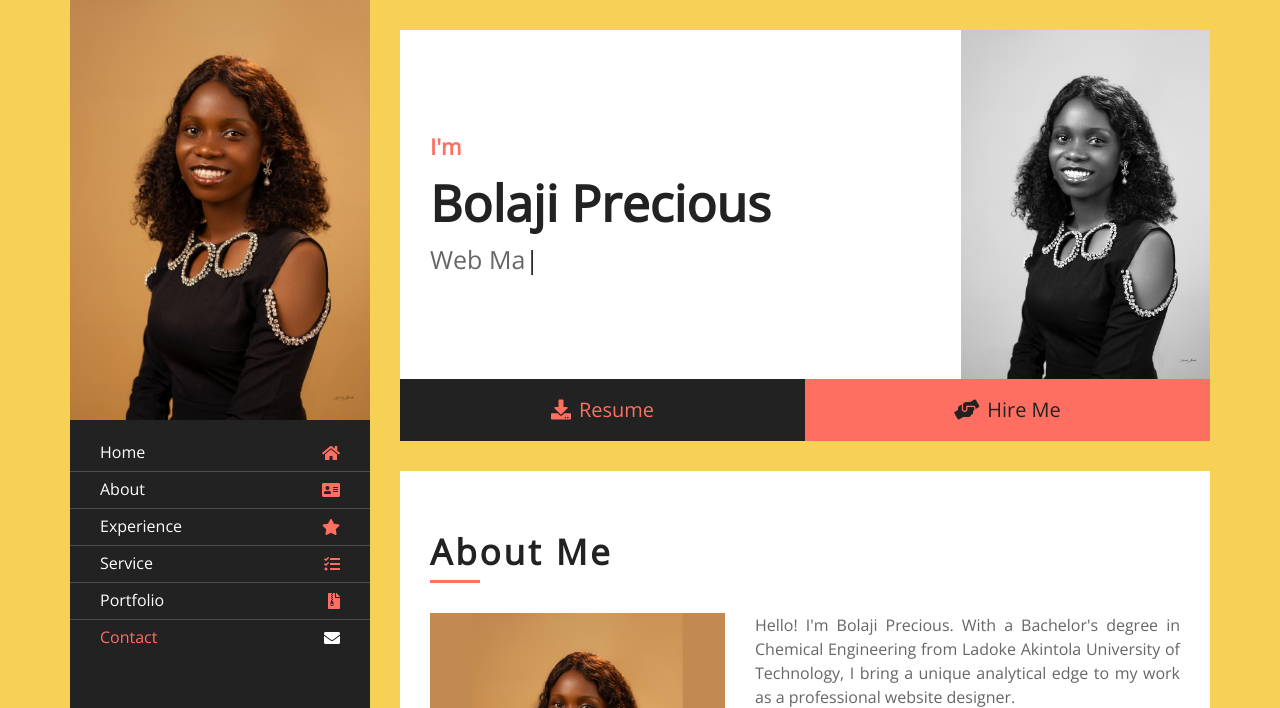
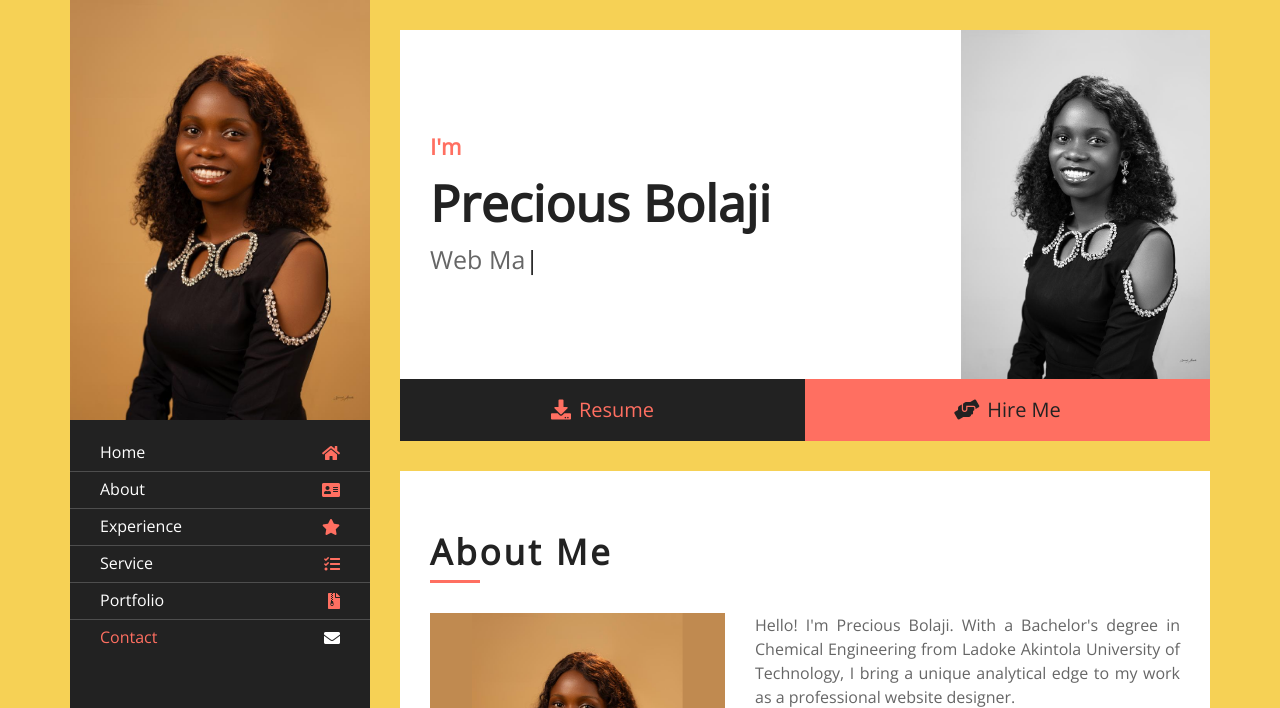
Before and after one commit to Oluwafemi-John1/Precious-Web-Design, a plain HTML site: page index.html in a window 1280 px wide. Shown: the top 708 px of the page. Drawn offline with nearby package versions, Linux system fonts and the light colour scheme.

Commit message:
Update name references from "Bolaji Precious" to "Precious Bolaji" throughout the portfolio website

```diff
--- a/index.html
+++ b/index.html
@@ -2,7 +2,7 @@
 <html lang="en">
     <head>
         <meta charset="utf-8">
-        <title>Bolaji Precious Portfolio Website</title>
+        <title>Precious Bolaji Portfolio Website</title>
         <meta content="width=device-width, initial-scale=1.0" name="viewport">
         <meta content="Resume Website Template Free Download" name="keywords">
         <meta content="Resume Website Template Free Download" name="description">
@@ -43,7 +43,7 @@
                 </div>
                 <div class="sidebar-content">
                     <nav class="navbar navbar-expand-md bg-dark navbar-dark">
-                        <a href="#" class="navbar-brand">Bolaji Precious</a>
+                        <a href="#" class="navbar-brand">Precious Bolaji</a>
                         <button type="button" class="navbar-toggler" data-toggle="collapse" data-target="#navbarCollapse">
                             <span class="navbar-toggler-icon"></span>
                         </button>
@@ -82,7 +82,7 @@
                 <div class="header" id="header">
                     <div class="content-inner">
                         <p>I'm</p>
-                        <h1>Bolaji Precious</h1>
+                        <h1>Precious Bolaji</h1>
                         <h2></h2>
                         <div class="typed-text">Web Designer, Web Developer, Web Maintenance, Digital Marketer</div>
                     </div>
@@ -110,7 +110,7 @@
                             </div>
                             <div class="col-md-6 col-lg-7">
                                 <p class="text-justify">
-                                    Hello! I'm Bolaji Precious. With a Bachelor's degree in Chemical Engineering from Ladoke Akintola University of Technology, I bring a unique analytical edge to my work as a professional website designer.<br><br> I honed my design skills at SQI College of ICT and further specialized in Digital Marketing at the Digital Marketing skill Institute. Currently, I'm the Website Designer at APL Consultant Limited, where I build effective and engaging websites for a wide range of industries.
+                                    Hello! I'm Precious Bolaji. With a Bachelor's degree in Chemical Engineering from Ladoke Akintola University of Technology, I bring a unique analytical edge to my work as a professional website designer.<br><br> I honed my design skills at SQI College of ICT and further specialized in Digital Marketing at the Digital Marketing skill Institute. Currently, I'm the Website Designer at APL Consultant Limited, where I build effective and engaging websites for a wide range of industries.
                                 </p>
                                 <a class="btn" target="_blank" href="https://wa.me/+2349162792951?text=Hi,%20I%20just%20checked%20your%20portfolio website...">Hire Me</a>
                             </div>
@@ -437,7 +437,7 @@
                         <div class="row align-items-center">
                             <div class="col-md-6">
                                 <div class="contact-info">
-                                    <p><i class="fa fa-user"></i>Bolaji Precious</p>
+                                    <p><i class="fa fa-user"></i>Precious Bolaji</p>
                                     <p><i class="fa fa-tag"></i>Web Designer & Developer</p>
                                     <p><i class="fa fa-envelope"></i><a href="mailto:preciousbolaji0@gmail.com">preciousbolaji0@gmail.com</a></p>
                                     <p><i class="fa fa-phone"></i><a href="tel:+1234567890">+234-916-279-2951</a></p>
@@ -485,7 +485,7 @@
                     <div class="content-inner">
                         <div class="row align-items-center">
                             <div class="col-md-6">
-                                <p>&copy; <script>document.write(new Date().getFullYear())</script> <a href="https://precious-web-design.vercel.app/">Bolaji Precious</a>. All Rights Reserved</p>
+                                <p>&copy; <script>document.write(new Date().getFullYear())</script> <a href="https://precious-web-design.vercel.app/">Precious Bolaji</a>. All Rights Reserved</p>
                             </div>
                             <div class="col-md-6">
                                 <p>Powered by <a href="https://github.com/Oluwafemi-John1">DevFemi</a></p>
```
